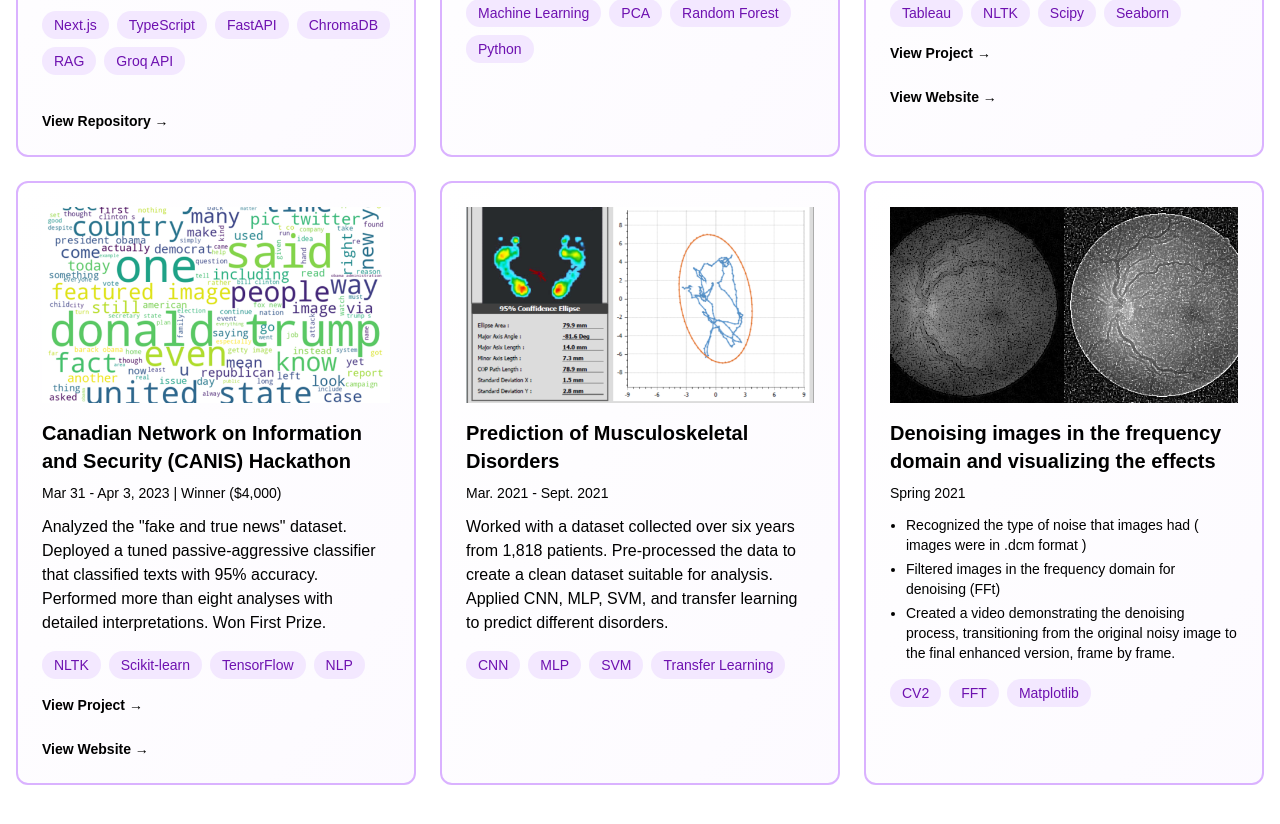
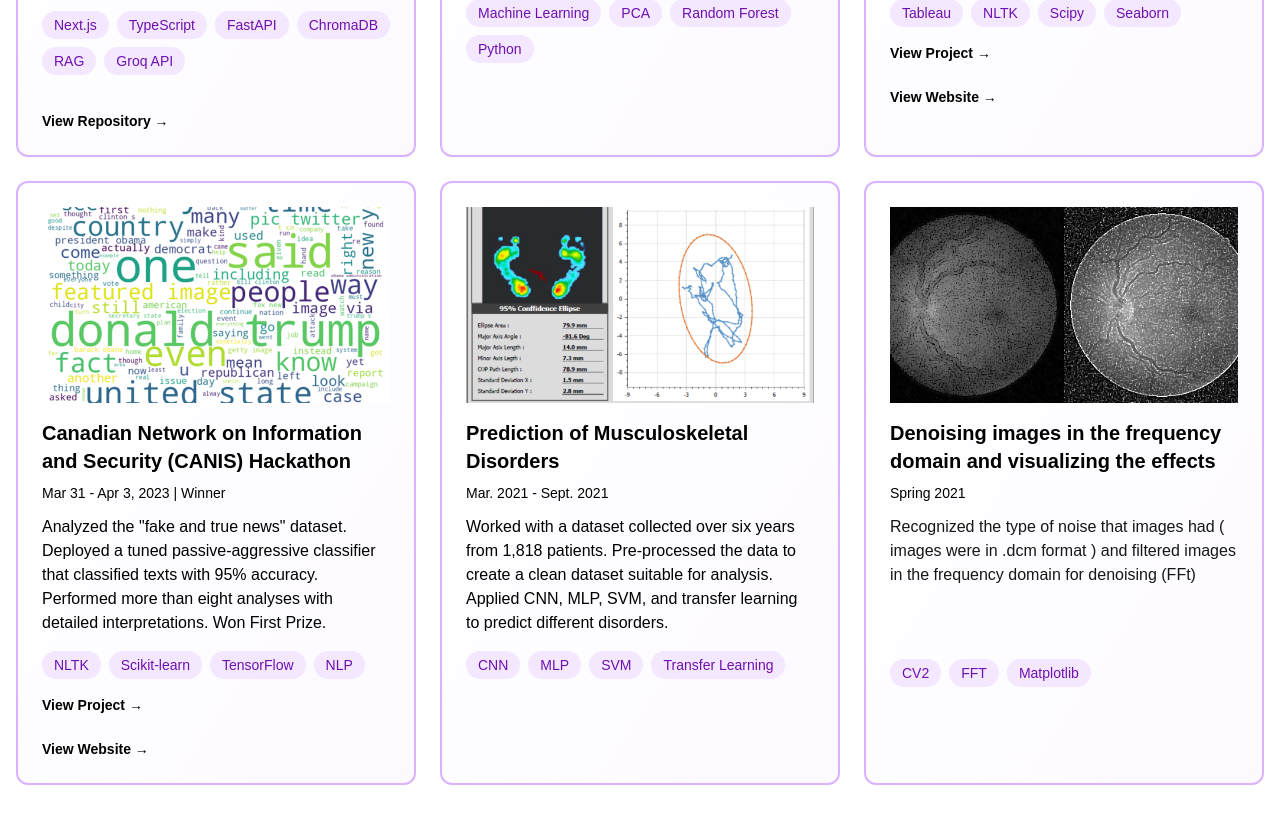
Before and after one commit to morvarid-L-noor/Portfolio, a Next.js app: page /projects in a window 1280 px wide. Shown: the part 740-1564 px from the top of the page. Built offline with nearby package versions, Linux system fonts and the light colour scheme.

Commit message:
removed the denoising video

```diff
--- a/src/app/projects/[slug]/page.tsx
+++ b/src/app/projects/[slug]/page.tsx
@@ -1,6 +1,7 @@
 import Link from "next/link";
 import Image from "next/image";
 import { notFound } from "next/navigation";
+import VideoPlayer from "@/components/video-player";
 
 // Project data - you can expand this with more details and images
 const projects: Record<
@@ -242,21 +243,18 @@ export default async function ProjectDetail({
         )}
 
         {/* Video */}
-        {project.video && (
+        {/* {project.video && (
           <div className="mb-6 sm:mb-8">
             <h2 className="mb-4 text-xl font-semibold text-black sm:text-2xl dark:text-white">
               Video Demonstration
             </h2>
             <div className="flex justify-center">
-              <div className="w-full max-w-2xl overflow-hidden rounded-lg border-2 border-purple-300 dark:border-purple-800">
-                <video controls className="h-auto w-full" preload="metadata">
-                  <source src={project.video} type="video/mp4" />
-                  Your browser does not support the video tag.
-                </video>
+              <div className="w-full max-w-sm overflow-hidden rounded-lg border-2 border-purple-300 dark:border-purple-800">
+                <VideoPlayer src={project.video} className="h-auto w-full" />
               </div>
             </div>
           </div>
-        )}
+        )} */}
 
         {/* Technologies - Show at end if no Video or Gallery */}
         {!project.video && (!project.images || project.images.length === 0) && (
--- a/src/app/projects/page.tsx
+++ b/src/app/projects/page.tsx
@@ -92,9 +92,9 @@ export default function Projects() {
             </p>
             <p className="mb-3 text-sm text-black sm:mb-4 sm:text-base dark:text-white">
               Developed an ML-based approach to optimize analog predistortion
-              circuits in communication systems.
-              Collected and preprocessed data from hardware to
-              analyze gain and phase transformations under varying conditions.
+              circuits in communication systems. Collected and preprocessed data
+              from hardware to analyze gain and phase transformations under
+              varying conditions.
             </p>
 
             <div className="mb-3 flex flex-wrap gap-1.5 sm:mb-4 sm:gap-2">
@@ -126,7 +126,7 @@ export default function Projects() {
               CANIS2 Hackathon Data Visualization and Foreign Interference
             </h2>
             <p className="mb-2 text-xs text-black sm:mb-3 sm:text-sm dark:text-white">
-              Nov 17 - Nov 20, 2023 | Winner ($3,500)
+              Nov 17 - Nov 20, 2023 | Winner
             </p>
             <p className="mb-3 text-sm text-black sm:mb-4 sm:text-base dark:text-white">
               Analyzed a dataset of 750 suspicious accounts on social media.
@@ -183,7 +183,7 @@ export default function Projects() {
               Canadian Network on Information and Security (CANIS) Hackathon
             </h2>
             <p className="mb-2 text-xs text-black sm:mb-3 sm:text-sm dark:text-white">
-              Mar 31 - Apr 3, 2023 | Winner ($4,000)
+              Mar 31 - Apr 3, 2023 | Winner
             </p>
             <p className="mb-3 text-sm text-black sm:mb-4 sm:text-base dark:text-white">
               Analyzed the "fake and true news" dataset. Deployed a tuned
@@ -288,21 +288,14 @@ export default function Projects() {
             <p className="mb-2 text-xs text-black sm:mb-3 sm:text-sm dark:text-white">
               Spring 2021
             </p>
-
-            <ul className="mb-3 ml-4 list-disc space-y-1 text-xs text-black sm:mb-4 sm:text-sm dark:text-white">
-              <li>
-                Recognized the type of noise that images had ( images were in
-                .dcm format )
-              </li>
-              <li>
-                Filtered images in the frequency domain for denoising (FFt)
-              </li>
-              <li>
-                Created a video demonstrating the denoising process,
-                transitioning from the original noisy image to the final
-                enhanced version, frame by frame.
-              </li>
-            </ul>
+            <p>
+              Recognized the type of noise that images had ( images were in .dcm
+              format ) and filtered images in the frequency domain for denoising
+              (FFt)
+            </p>
+            <br />
+            <br />
+            <br />
             <div className="mb-3 flex flex-wrap gap-1.5 sm:mb-4 sm:gap-2">
               <span className="rounded-full bg-purple-100 px-2 py-0.5 text-xs font-medium text-purple-800 sm:px-3 sm:py-1 sm:text-sm dark:bg-purple-900/50 dark:text-purple-400">
                 CV2
--- /dev/null
+++ b/src/components/video-player.tsx
@@ -0,0 +1,33 @@
+"use client";
+
+import { useEffect, useRef } from "react";
+
+interface VideoPlayerProps {
+  src: string;
+  className?: string;
+}
+
+export default function VideoPlayer({ src, className = "" }: VideoPlayerProps) {
+  const videoRef = useRef<HTMLVideoElement>(null);
+
+  useEffect(() => {
+    if (videoRef.current) {
+      videoRef.current.load();
+    }
+  }, [src]);
+
+  return (
+    <video
+      ref={videoRef}
+      controls
+      className={className}
+      preload="auto"
+      playsInline
+      style={{ maxHeight: "500px" }}
+    >
+      <source src={src} type="video/mp4" />
+      <source src={src} type="video/mpeg" />
+      Your browser does not support the video tag.
+    </video>
+  );
+}
```
Also changed, not shown: 1 other file (tests, documents, lock files or other folders).
